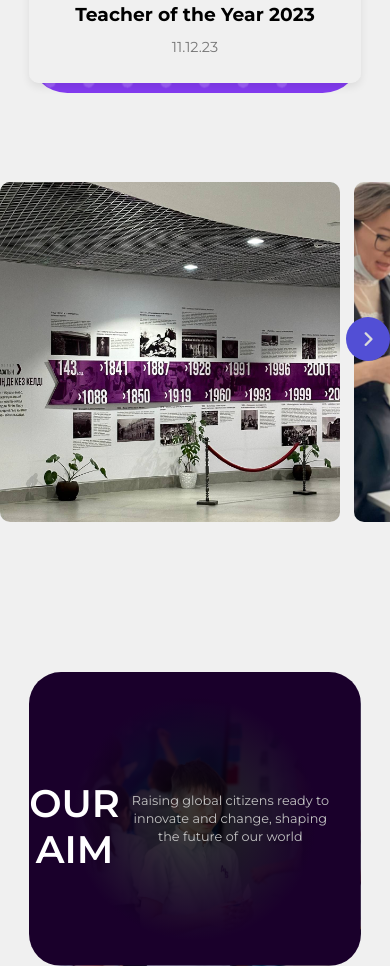
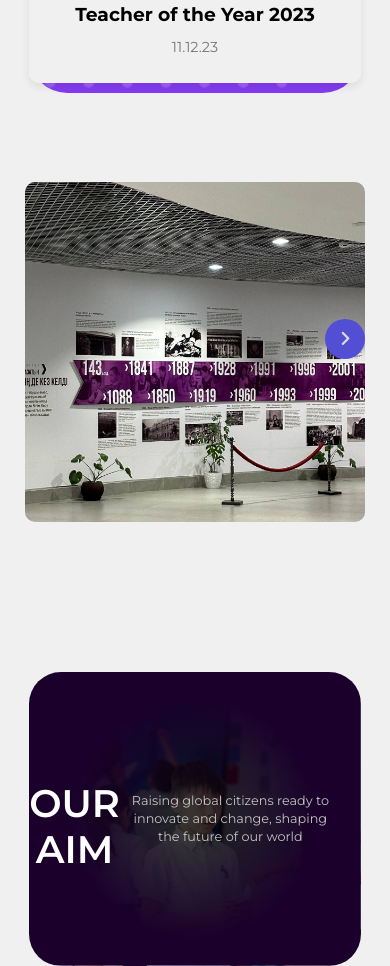
Before and after one commit to 64envy64/lastlast, a plain HTML site: page en.html in a window 390 px wide. Shown: the part 4050-5016 px from the top of the page. Drawn offline with nearby package versions, Linux system fonts and the light colour scheme.

Commit message:
Update style.css

```diff
--- a/style.css
+++ b/style.css
@@ -310,7 +310,7 @@ transform: rotate(180deg);
     font-size: 32px;
   }
   .questions-container{
-    max-width: 40vh;
+    max-width: 41vh;
     margin: 0 auto;
     }
   .question span {
@@ -1391,9 +1391,15 @@ margin-left: 0px;
 }
 @media screen and (max-width: 700px) {
 .wrapper {
-  max-width: 400px;
+  max-width: 340px;
   padding-top: 50px;
   margin: 0 auto;
+}
+.wrapper i {
+  width: 40px;
+  height: 40px;
+  font-size: 1.1rem;
+  line-height: 40px;
 }
 .wrapper i:first-child {
 left: 0px;
```
